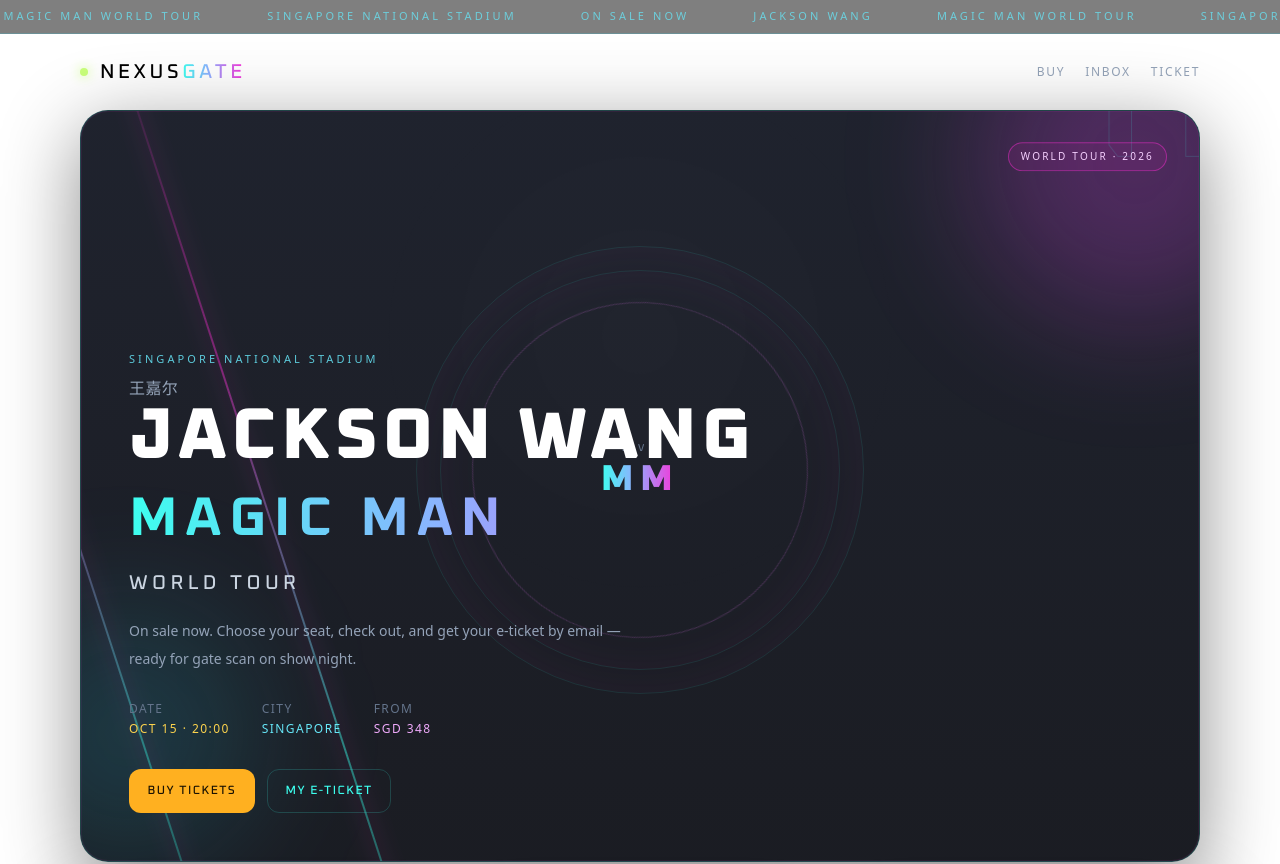
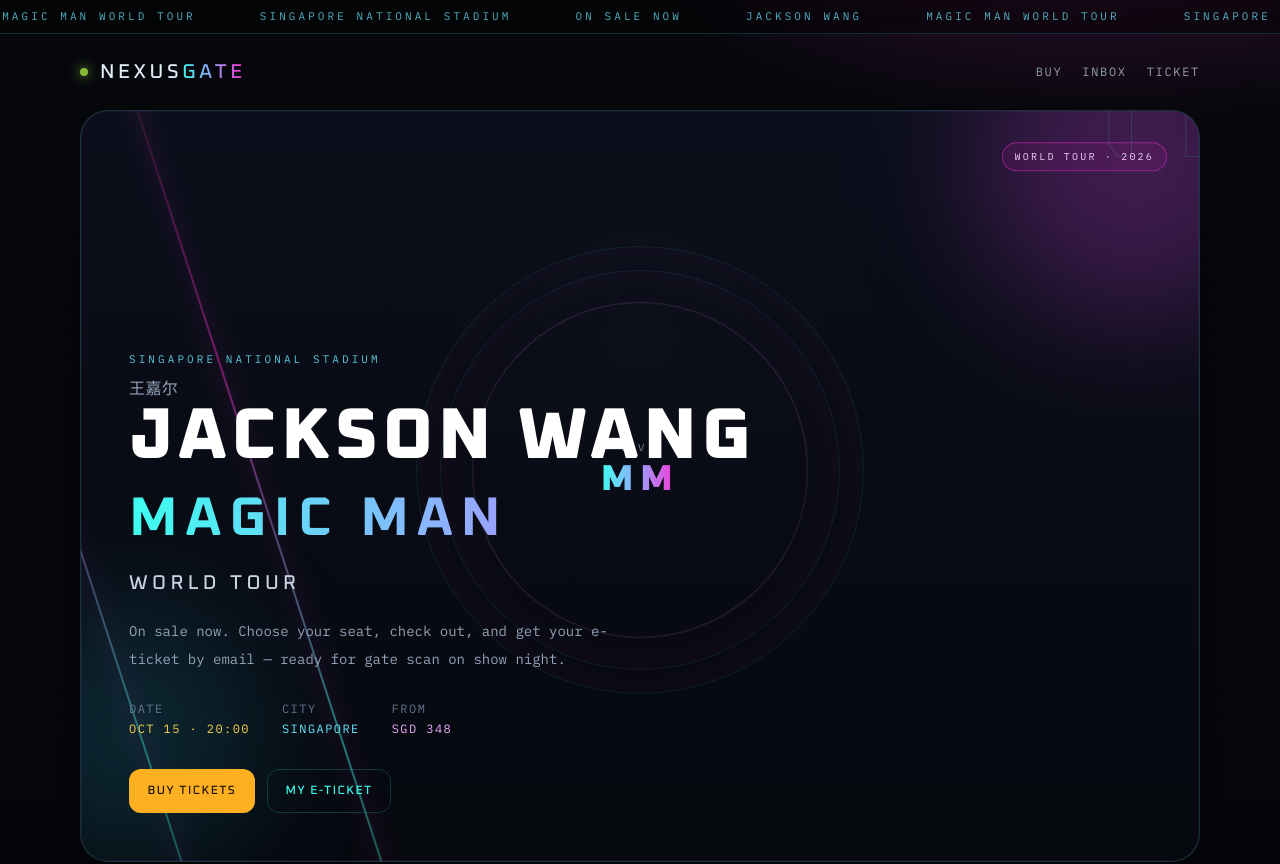
Before and after one commit to suppergriff/Ticketing-demo, a website: page public/index.html in a window 1280 px wide. Shown: the top 864 px of the page. Drawn offline with nearby package versions, Linux system fonts and the light colour scheme.

Commit message:
修改index首页3nd

```diff
--- a/public/index.html
+++ b/public/index.html
@@ -12,7 +12,7 @@
   <link href="https://fonts.googleapis.com/css2?family=IBM+Plex+Mono:wght@400;600&family=Noto+Sans+SC:wght@700;900&family=Oxanium:wght@500;700;800&display=swap" rel="stylesheet" />
   <link rel="stylesheet" href="/theme.css" />
 </head>
-<body class="NEXUS">
+<body class="nexus">
   <div class="overflow-hidden border-b border-cyan-400/20 bg-black/50 pt-[var(--safe-top)]">
     <div class="marquee-track text-[10px] sm:text-[11px] tracking-[0.28em] uppercase text-cyan-300/75 py-2">
       <span class="px-6 sm:px-8">JACKSON WANG</span>
```
